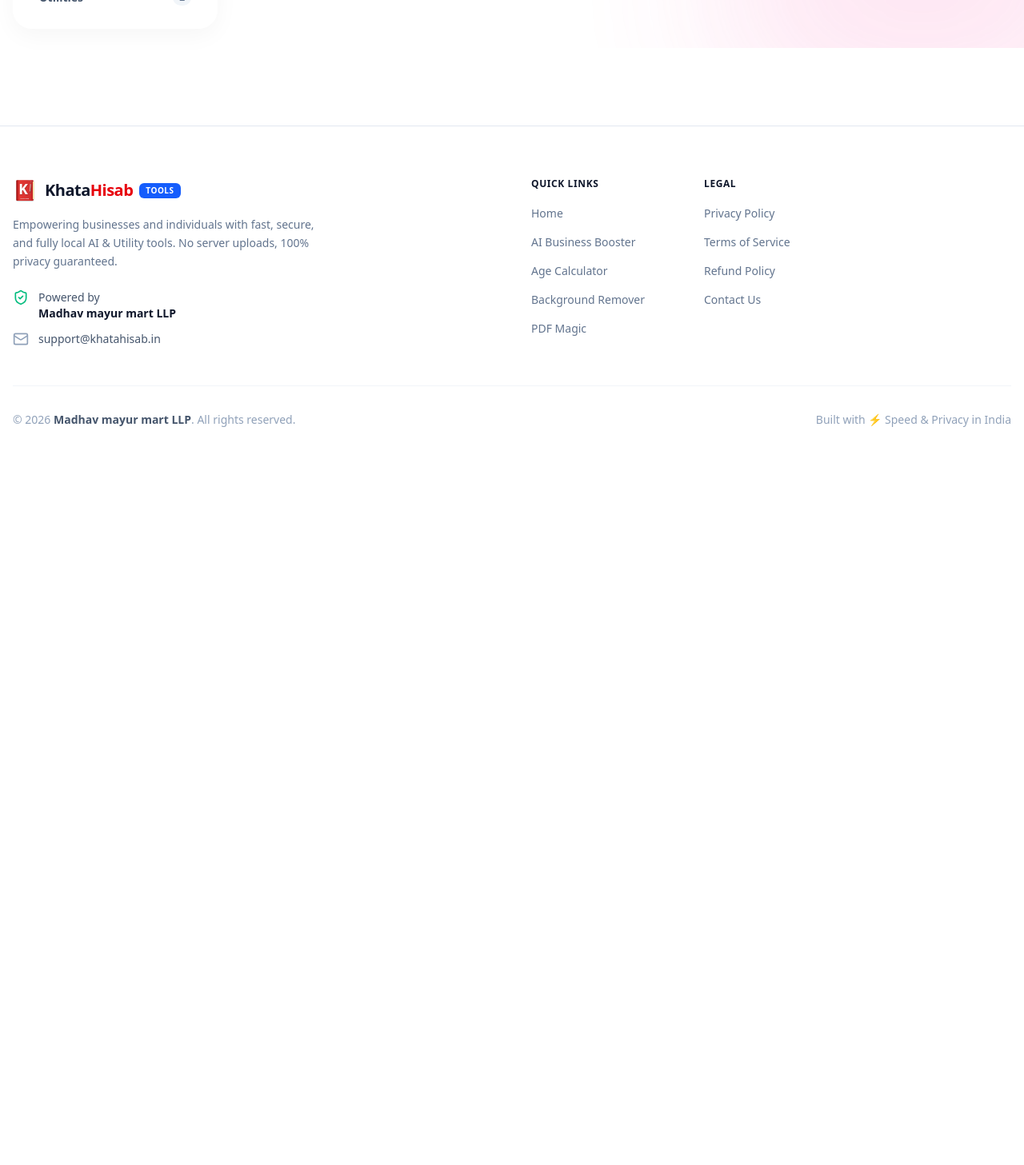
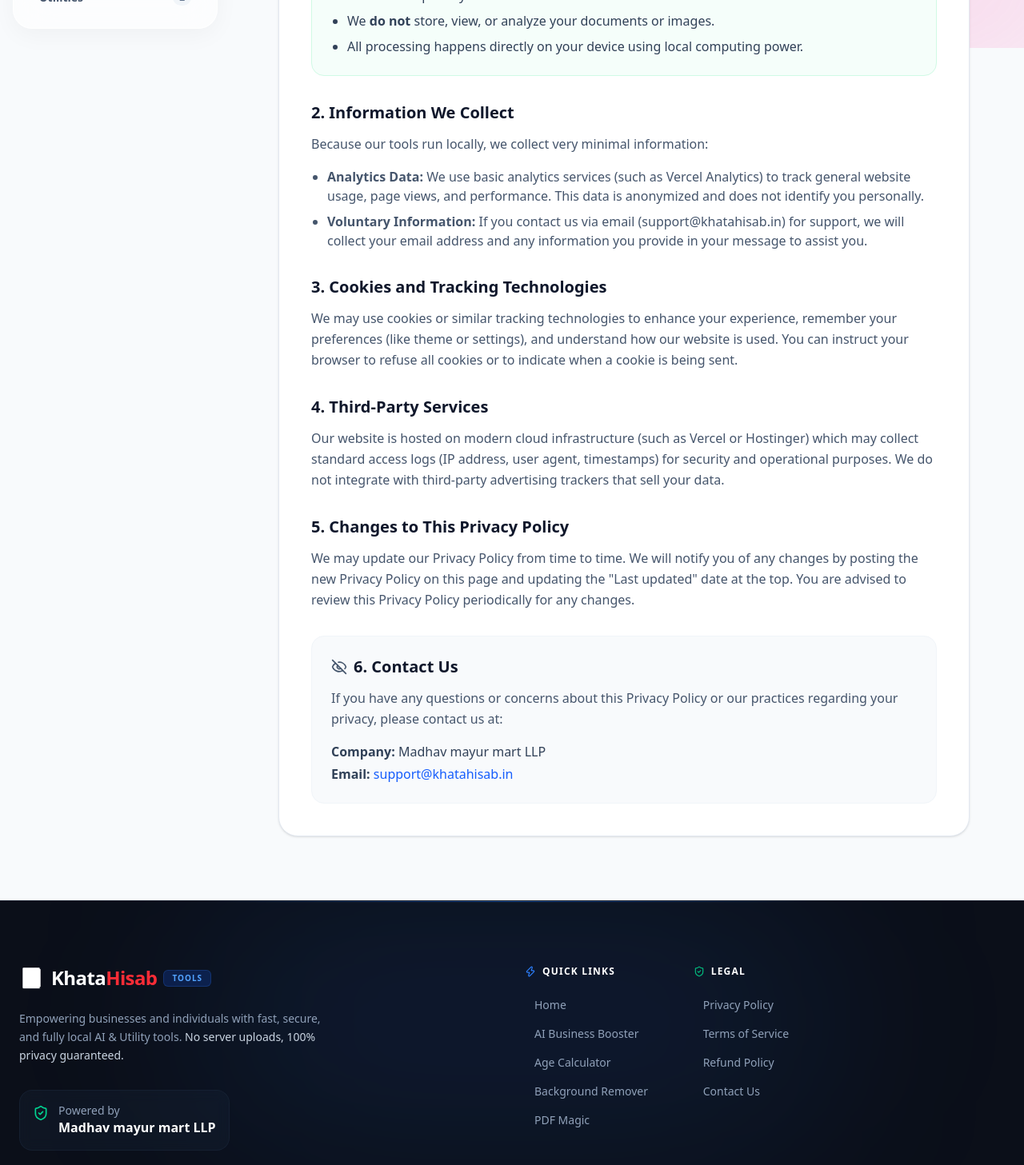
Before and after one commit to techorlifeindia-prog/khatahisab-tools, a Next.js app: page /privacy-policy in a window 1280 px wide. Before the commit this address had no page. Shown: the part 740-2197 px from the top of the page at 80% size. Before the commit the page ends 1339 px from the top, so only its background shows below. Built offline with nearby package versions, Linux system fonts and the light colour scheme.

Commit message:
Add Privacy Policy page for legal compliance

```diff
--- /dev/null
+++ b/src/app/privacy-policy/page.tsx
@@ -0,0 +1,96 @@
+import { ShieldCheck, Lock, EyeOff } from "lucide-react";
+
+export const metadata = {
+  title: "Privacy Policy | KhataHisab Tools",
+  description: "Privacy Policy for KhataHisab Tools by Madhav mayur mart LLP. We process your files locally with 100% privacy.",
+};
+
+export default function PrivacyPolicyPage() {
+  const lastUpdated = "June 27, 2026";
+
+  return (
+    <div className="w-full max-w-4xl mx-auto px-4 py-12 md:py-16">
+
+      {/* Header */}
+      <div className="mb-12 text-center">
+        <div className="inline-flex items-center justify-center w-16 h-16 rounded-full bg-emerald-50 text-emerald-600 mb-6">
+          <ShieldCheck className="w-8 h-8" />
+        </div>
+        <h1 className="text-3xl md:text-5xl font-black text-slate-900 tracking-tight mb-4">Privacy Policy</h1>
+        <p className="text-slate-500 font-medium">Last updated: {lastUpdated}</p>
+      </div>
+
+      {/* Content */}
+      <div className="bg-white rounded-[24px] border border-slate-200 shadow-sm p-6 md:p-10 space-y-8 text-slate-600">
+
+        <section>
+          <p className="text-lg leading-relaxed">
+            Welcome to <strong>KhataHisab Tools</strong>, operated by <strong>Madhav mayur mart LLP</strong> ("we", "our", or "us"). We are committed to protecting your personal information and your right to privacy. This Privacy Policy explains our practices regarding your data when you use our website and tools (https://tools.khatahisab.in).
+          </p>
+        </section>
+
+        <section className="bg-emerald-50/50 rounded-2xl p-6 border border-emerald-100">
+          <h2 className="text-xl font-bold text-slate-900 mb-4 flex items-center gap-2">
+            <Lock className="w-5 h-5 text-emerald-600" />
+            1. Our 100% Local Processing Guarantee
+          </h2>
+          <p className="leading-relaxed">
+            The core philosophy behind KhataHisab Tools is absolute privacy. When you use our media and document tools (such as Image Compressor, PDF Magic, and Background Remover), <strong>your files are processed entirely locally in your browser.</strong>
+          </p>
+          <ul className="list-disc pl-5 mt-4 space-y-2 text-slate-700">
+            <li>We <strong>do not</strong> upload your files to our servers.</li>
+            <li>We <strong>do not</strong> store, view, or analyze your documents or images.</li>
+            <li>All processing happens directly on your device using local computing power.</li>
+          </ul>
+        </section>
+
+        <section>
+          <h2 className="text-xl font-bold text-slate-900 mb-3">2. Information We Collect</h2>
+          <p className="leading-relaxed mb-4">
+            Because our tools run locally, we collect very minimal information:
+          </p>
+          <ul className="list-disc pl-5 space-y-2">
+            <li><strong>Analytics Data:</strong> We use basic analytics services (such as Vercel Analytics) to track general website usage, page views, and performance. This data is anonymized and does not identify you personally.</li>
+            <li><strong>Voluntary Information:</strong> If you contact us via email (support@khatahisab.in) for support, we will collect your email address and any information you provide in your message to assist you.</li>
+          </ul>
+        </section>
+
+        <section>
+          <h2 className="text-xl font-bold text-slate-900 mb-3">3. Cookies and Tracking Technologies</h2>
+          <p className="leading-relaxed">
+            We may use cookies or similar tracking technologies to enhance your experience, remember your preferences (like theme or settings), and understand how our website is used. You can instruct your browser to refuse all cookies or to indicate when a cookie is being sent.
+          </p>
+        </section>
+
+        <section>
+          <h2 className="text-xl font-bold text-slate-900 mb-3">4. Third-Party Services</h2>
+          <p className="leading-relaxed">
+            Our website is hosted on modern cloud infrastructure (such as Vercel or Hostinger) which may collect standard access logs (IP address, user agent, timestamps) for security and operational purposes. We do not integrate with third-party advertising trackers that sell your data.
+          </p>
+        </section>
+
+        <section>
+          <h2 className="text-xl font-bold text-slate-900 mb-3">5. Changes to This Privacy Policy</h2>
+          <p className="leading-relaxed">
+            We may update our Privacy Policy from time to time. We will notify you of any changes by posting the new Privacy Policy on this page and updating the "Last updated" date at the top. You are advised to review this Privacy Policy periodically for any changes.
+          </p>
+        </section>
+
+        <section className="bg-slate-50 rounded-2xl p-6 border border-slate-100">
+          <h2 className="text-xl font-bold text-slate-900 mb-3 flex items-center gap-2">
+            <EyeOff className="w-5 h-5 text-slate-600" />
+            6. Contact Us
+          </h2>
+          <p className="leading-relaxed mb-4">
+            If you have any questions or concerns about this Privacy Policy or our practices regarding your privacy, please contact us at:
+          </p>
+          <div className="text-slate-700 font-medium space-y-1">
+            <p><strong>Company:</strong> Madhav mayur mart LLP</p>
+            <p><strong>Email:</strong> <a href="mailto:support@khatahisab.in" className="text-blue-600 hover:underline">support@khatahisab.in</a></p>
+          </div>
+        </section>
+
+      </div>
+    </div>
+  );
+}
--- a/src/components/Footer.tsx
+++ b/src/components/Footer.tsx
@@ -1,67 +1,93 @@
 import Link from "next/link";
-import { Mail, MapPin, ExternalLink, ShieldCheck } from "lucide-react";
+import { Mail, ShieldCheck, ChevronRight, Zap } from "lucide-react";
 
 export function Footer() {
   return (
-    <footer className="w-full bg-white border-t border-slate-200 mt-auto relative z-10">
-      <div className="max-w-7xl mx-auto px-4 py-12 md:py-16">
-        <div className="grid grid-cols-1 md:grid-cols-12 gap-8 lg:gap-12">
+    <footer className="w-full bg-[#0B0F19] border-t border-slate-800/50 mt-auto relative z-10 overflow-hidden">
+      {/* Background Glow Effect */}
+      <div className="absolute top-0 left-1/2 -translate-x-1/2 w-full max-w-3xl h-px bg-gradient-to-r from-transparent via-blue-500/50 to-transparent"></div>
+      <div className="absolute top-0 left-1/2 -translate-x-1/2 w-[800px] h-[300px] bg-blue-500/10 blur-[120px] rounded-full pointer-events-none"></div>
+
+      <div className="max-w-7xl mx-auto px-6 py-16 md:py-20 relative z-10">
+        <div className="grid grid-cols-1 md:grid-cols-12 gap-12 lg:gap-8">
 
           {/* Company Info */}
           <div className="md:col-span-5 lg:col-span-4">
-            <Link href="/" className="flex items-center gap-2 cursor-pointer hover:opacity-90 transition-opacity mb-4">
-              <img src="/logo.svg" alt="KhataHisab Logo" className="w-8 h-8 object-contain" />
+            <Link href="/" className="flex items-center gap-2 cursor-pointer hover:opacity-90 transition-opacity mb-6">
+              <img src="/logo.svg" alt="KhataHisab Logo" className="w-8 h-8 object-contain brightness-0 invert" />
               <div className="flex items-center gap-2">
-                <span className="font-extrabold text-xl tracking-tight text-slate-900">Khata<span className="text-red-600">Hisab</span></span>
-                <span className="bg-blue-600 text-white px-2 py-0.5 rounded-md text-[10px] font-bold uppercase tracking-wider">Tools</span>
+                <span className="font-extrabold text-2xl tracking-tight text-white">Khata<span className="text-red-500">Hisab</span></span>
+                <span className="bg-blue-600/20 text-blue-400 px-2.5 py-0.5 rounded-md text-[10px] font-bold uppercase tracking-widest border border-blue-500/20">Tools</span>
               </div>
             </Link>
-            <p className="text-slate-500 text-sm leading-relaxed mb-6">
-              Empowering businesses and individuals with fast, secure, and fully local AI & Utility tools. No server uploads, 100% privacy guaranteed.
+            <p className="text-slate-400 text-sm leading-relaxed mb-8 max-w-sm font-medium">
+              Empowering businesses and individuals with fast, secure, and fully local AI & Utility tools. <span className="text-slate-300">No server uploads, 100% privacy guaranteed.</span>
             </p>
-            <div className="flex flex-col gap-3">
-              <div className="flex items-start gap-3 text-sm text-slate-600">
-                <ShieldCheck className="w-5 h-5 text-emerald-500 shrink-0" />
-                <span className="font-medium">Powered by <br/><span className="text-slate-900 font-bold">Madhav mayur mart LLP</span></span>
+            <div className="flex flex-col gap-4">
+              <div className="flex items-start gap-3 text-sm text-slate-400 bg-slate-800/30 p-4 rounded-2xl border border-slate-800/50 backdrop-blur-sm w-max">
+                <ShieldCheck className="w-5 h-5 text-emerald-400 shrink-0 mt-0.5" />
+                <span className="font-medium leading-tight">Powered by <br/><span className="text-white font-bold text-base">Madhav mayur mart LLP</span></span>
               </div>
-              <a href="mailto:support@khatahisab.in" className="flex items-center gap-3 text-sm text-slate-600 hover:text-blue-600 transition-colors">
-                <Mail className="w-5 h-5 text-slate-400 shrink-0" />
-                <span>support@khatahisab.in</span>
+              <a href="mailto:support@khatahisab.in" className="inline-flex items-center gap-2 text-sm text-slate-400 hover:text-blue-400 transition-colors font-medium">
+                <Mail className="w-4 h-4 shrink-0" />
+                support@khatahisab.in
               </a>
             </div>
           </div>
 
           {/* Quick Links */}
           <div className="md:col-span-3 lg:col-span-2 lg:col-start-7">
-            <h3 className="font-bold text-slate-900 mb-4 uppercase text-xs tracking-wider">Quick Links</h3>
-            <ul className="space-y-3">
-              <li><Link href="/" className="text-sm text-slate-500 hover:text-blue-600 transition-colors">Home</Link></li>
-              <li><Link href="/business-booster" className="text-sm text-slate-500 hover:text-blue-600 transition-colors">AI Business Booster</Link></li>
-              <li><Link href="/age-calculator" className="text-sm text-slate-500 hover:text-blue-600 transition-colors">Age Calculator</Link></li>
-              <li><Link href="/bg-remover" className="text-sm text-slate-500 hover:text-blue-600 transition-colors">Background Remover</Link></li>
-              <li><Link href="/pdf-magic" className="text-sm text-slate-500 hover:text-blue-600 transition-colors">PDF Magic</Link></li>
+            <h3 className="font-bold text-white mb-6 uppercase text-xs tracking-widest flex items-center gap-2">
+              <Zap className="w-3.5 h-3.5 text-blue-500" /> Quick Links
+            </h3>
+            <ul className="space-y-4">
+              {[
+                { name: 'Home', path: '/' },
+                { name: 'AI Business Booster', path: '/business-booster' },
+                { name: 'Age Calculator', path: '/age-calculator' },
+                { name: 'Background Remover', path: '/bg-remover' },
+                { name: 'PDF Magic', path: '/pdf-magic' },
+              ].map((link) => (
+                <li key={link.name}>
+                  <Link href={link.path} className="group flex items-center gap-2 text-sm text-slate-400 hover:text-blue-400 transition-all font-medium">
+                    <ChevronRight className="w-3 h-3 opacity-0 -ml-2 group-hover:opacity-100 group-hover:ml-0 transition-all" />
+                    {link.name}
+                  </Link>
+                </li>
+              ))}
             </ul>
           </div>
 
           {/* Legal & Policies */}
           <div className="md:col-span-4 lg:col-span-3">
-            <h3 className="font-bold text-slate-900 mb-4 uppercase text-xs tracking-wider">Legal</h3>
-            <ul className="space-y-3">
-              <li><Link href="/privacy-policy" className="text-sm text-slate-500 hover:text-blue-600 transition-colors">Privacy Policy</Link></li>
-              <li><Link href="/terms-of-service" className="text-sm text-slate-500 hover:text-blue-600 transition-colors">Terms of Service</Link></li>
-              <li><Link href="/refund-policy" className="text-sm text-slate-500 hover:text-blue-600 transition-colors">Refund Policy</Link></li>
-              <li><Link href="/contact" className="text-sm text-slate-500 hover:text-blue-600 transition-colors">Contact Us</Link></li>
+            <h3 className="font-bold text-white mb-6 uppercase text-xs tracking-widest flex items-center gap-2">
+              <ShieldCheck className="w-3.5 h-3.5 text-emerald-500" /> Legal
+            </h3>
+            <ul className="space-y-4">
+              {[
+                { name: 'Privacy Policy', path: '/privacy-policy' },
+                { name: 'Terms of Service', path: '/terms-of-service' },
+                { name: 'Refund Policy', path: '/refund-policy' },
+                { name: 'Contact Us', path: '/contact' },
+              ].map((link) => (
+                <li key={link.name}>
+                  <Link href={link.path} className="group flex items-center gap-2 text-sm text-slate-400 hover:text-white transition-all font-medium">
+                    <ChevronRight className="w-3 h-3 opacity-0 -ml-2 group-hover:opacity-100 group-hover:ml-0 transition-all" />
+                    {link.name}
+                  </Link>
+                </li>
+              ))}
             </ul>
           </div>
 
         </div>
 
         {/* Bottom Bar */}
-        <div className="mt-12 pt-8 border-t border-slate-100 flex flex-col md:flex-row items-center justify-between gap-4">
-          <p className="text-sm text-slate-400 font-medium text-center md:text-left">
-            &copy; {new Date().getFullYear()} <span className="text-slate-600 font-bold">Madhav mayur mart LLP</span>. All rights reserved.
+        <div className="mt-16 pt-8 border-t border-slate-800/50 flex flex-col md:flex-row items-center justify-between gap-4">
+          <p className="text-sm text-slate-500 font-medium text-center md:text-left">
+            &copy; {new Date().getFullYear()} <span className="text-slate-300 font-bold">Madhav mayur mart LLP</span>. All rights reserved.
           </p>
-          <div className="flex items-center gap-2 text-sm text-slate-400 font-medium">
+          <div className="flex items-center gap-2 text-sm text-slate-500 font-medium bg-slate-800/30 px-4 py-2 rounded-full border border-slate-800/50">
             Built with ⚡ Speed & Privacy in India
           </div>
         </div>
```
